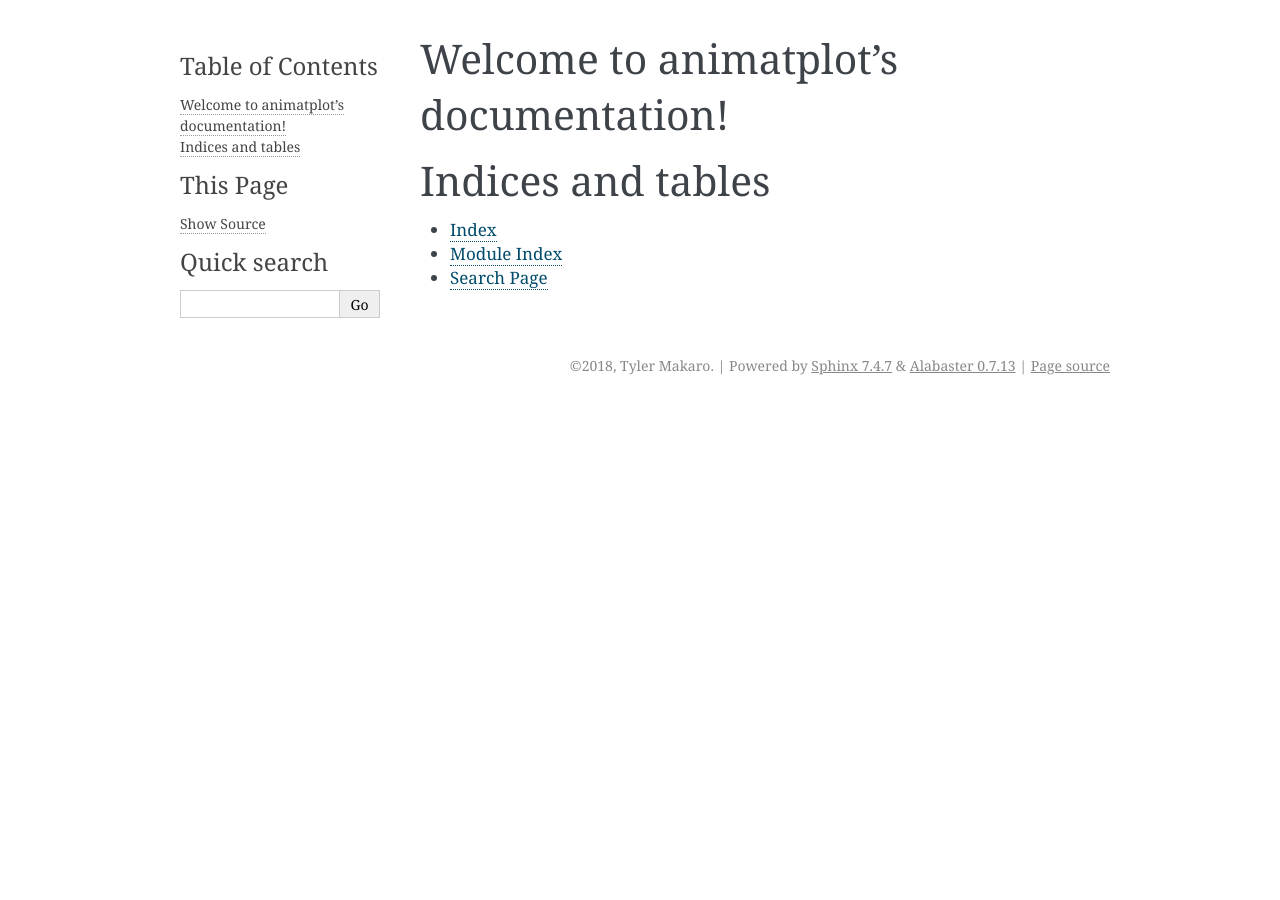
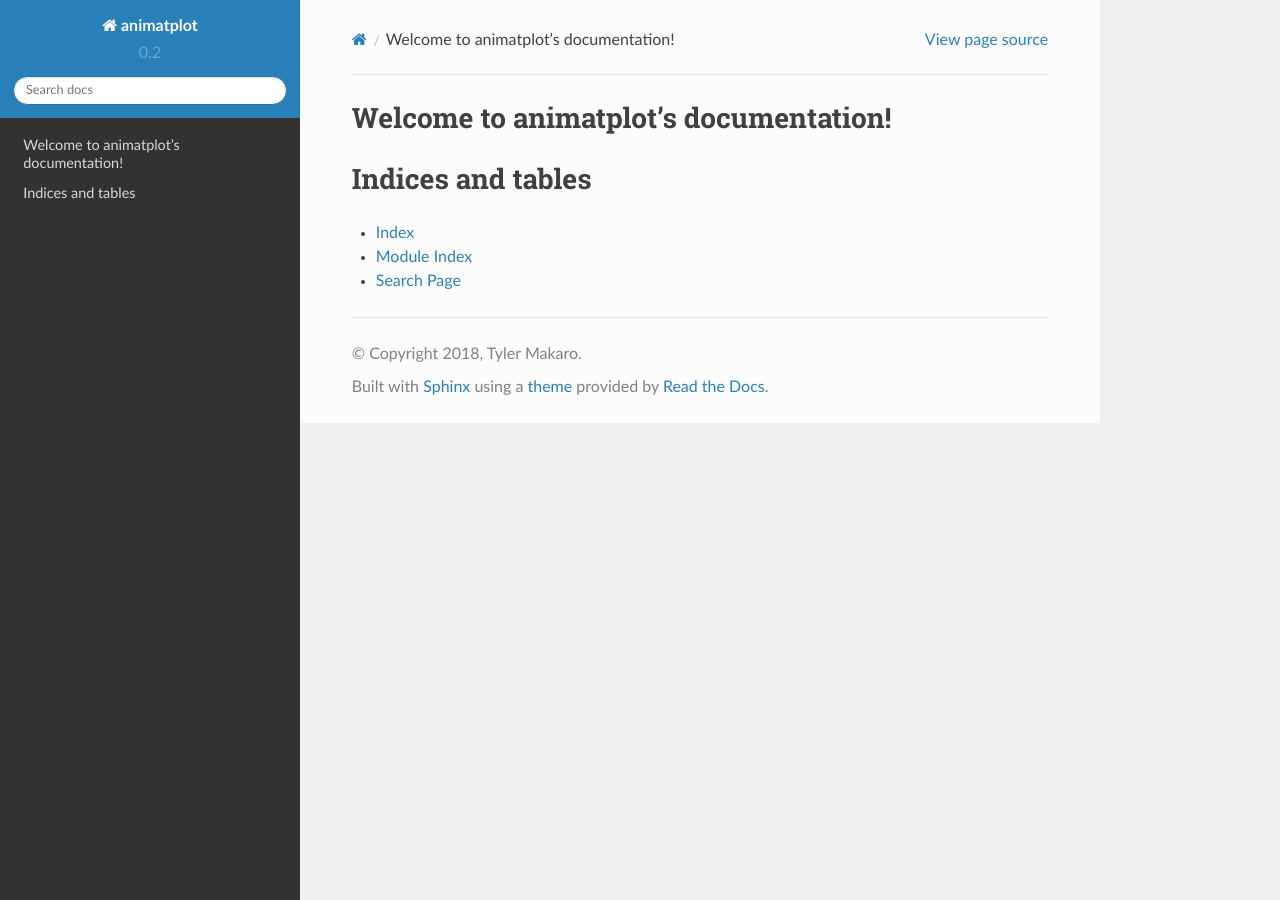
Before and after one commit to t-makaro/animatplot, a Sphinx documentation site: the page built from docs/source/index.rst, in a window 1280 px wide. Built offline with Sphinx 7.4.7 and the Read the Docs theme 2.0.0, drawn with Linux system fonts in a browser that asks for light colours.

Commit message:
change to read the docs theme

```diff
--- a/docs/source/conf.py
+++ b/docs/source/conf.py
@@ -12,7 +12,7 @@
 # add these directories to sys.path here. If the directory is relative to the
 # documentation root, use os.path.abspath to make it absolute, like shown here.
 #
-# import os
+import os
 # import sys
 # sys.path.insert(0, os.path.abspath('.'))
 
@@ -24,7 +24,7 @@ copyright = '2018, Tyler Makaro'
 author = 'Tyler Makaro'
 
 # The short X.Y version
-version = ''
+version = '0.2'
 # The full version, including alpha/beta/rc tags
 release = '0.2.a1'
 
@@ -77,7 +77,11 @@ pygments_style = 'sphinx'
 # The theme to use for HTML and HTML Help pages.  See the documentation for
 # a list of builtin themes.
 #
-html_theme = 'alabaster'
+on_rtd = os.environ.get('READTHEDOCS', None) == 'True'
+if not on_rtd:
+    import sphinx_rtd_theme
+    html_theme = 'sphinx_rtd_theme'
+    theme_theme_path = [sphinx_rtd_theme.get_html_theme_path()]
 
 # Theme options are theme-specific and customize the look and feel of a theme
 # further.  For a list of options available for each theme, see the
```
